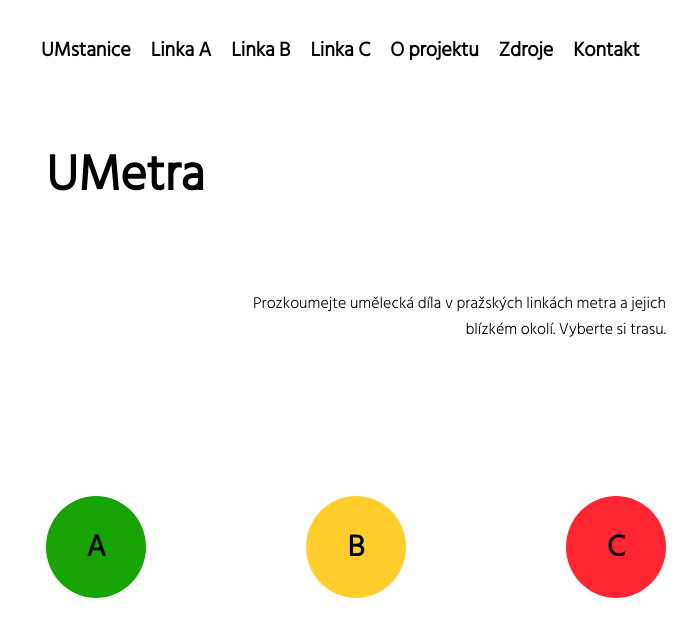
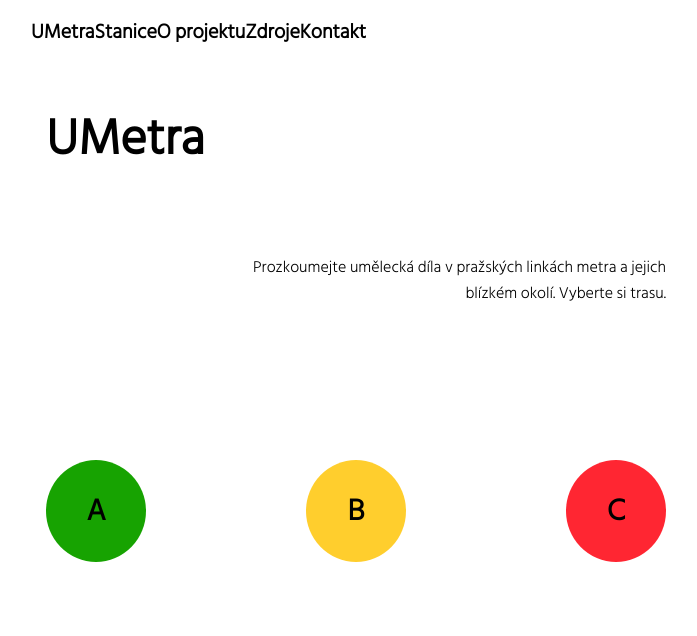
Before and after one commit to hrafil/UMetra_next.js, a Next.js app: page / in a window 1280 px wide. Shown: the top 636 px of the page, without its empty margins (284-981 px from the left). Built offline with nearby package versions, Linux system fonts and the light colour scheme.

Commit message:
Pokus o zavreni

```diff
--- a/components/CreateArt.js
+++ b/components/CreateArt.js
@@ -8,8 +8,6 @@ export const CreateArt = ({ station, color, letter }) => {
 
   return (
     <>
-      <Link href={`/line-${letter}`}>Zpět</Link>
-
       <h2>{station.station.toUpperCase()}</h2>
       <div className="container_artworks">
         <div className={color}></div>
--- a/components/Nav/RightNav.jsx
+++ b/components/Nav/RightNav.jsx
@@ -8,7 +8,6 @@ const Ul = styled.ul`
   flex-flow: row nowrap;
 
   li {
-    padding: 18px 10px;
     text-align: center;
     font-size: 20px;
     font-weight: bold;
@@ -18,6 +17,7 @@ const Ul = styled.ul`
     z-index: 10;
     margin-top: 0;
     flex-flow: column nowrap;
+    justify-content: space-evenly;
     background-color: white;
     position: fixed;
     transform: ${({ open }) => (open ? 'translateX(0)' : 'translateX(100%)')};
@@ -30,23 +30,27 @@ const Ul = styled.ul`
     li {
       color: #fff;
     }
+
+    .home {
+      padding-bottom: 60px;
+    }
+
+    .contact {
+      padding-top: 60px;
+    }
   }
 `;
 
 const RightNav = ({ open }) => {
   return (
     <Ul open={open}>
-      <li>
-        <Link href="/stations">UMstanice</Link>
+      <li className="home">
+        <Link open={open} onClick={() => setOpen(open)} href="/">
+          UMetra
+        </Link>
       </li>
       <li>
-        <Link href="/line-a">Linka A</Link>
-      </li>
-      <li>
-        <Link href="/line-b">Linka B</Link>
-      </li>
-      <li>
-        <Link href="/line-c">Linka C</Link>
+        <Link href="/stations">Stanice</Link>
       </li>
       <li>
         <Link href="/about">O projektu</Link>
@@ -54,7 +58,7 @@ const RightNav = ({ open }) => {
       <li>
         <Link href="/sources">Zdroje</Link>
       </li>
-      <li>
+      <li className="contact">
         <Link href="/contact">Kontakt</Link>
       </li>
     </Ul>
```
